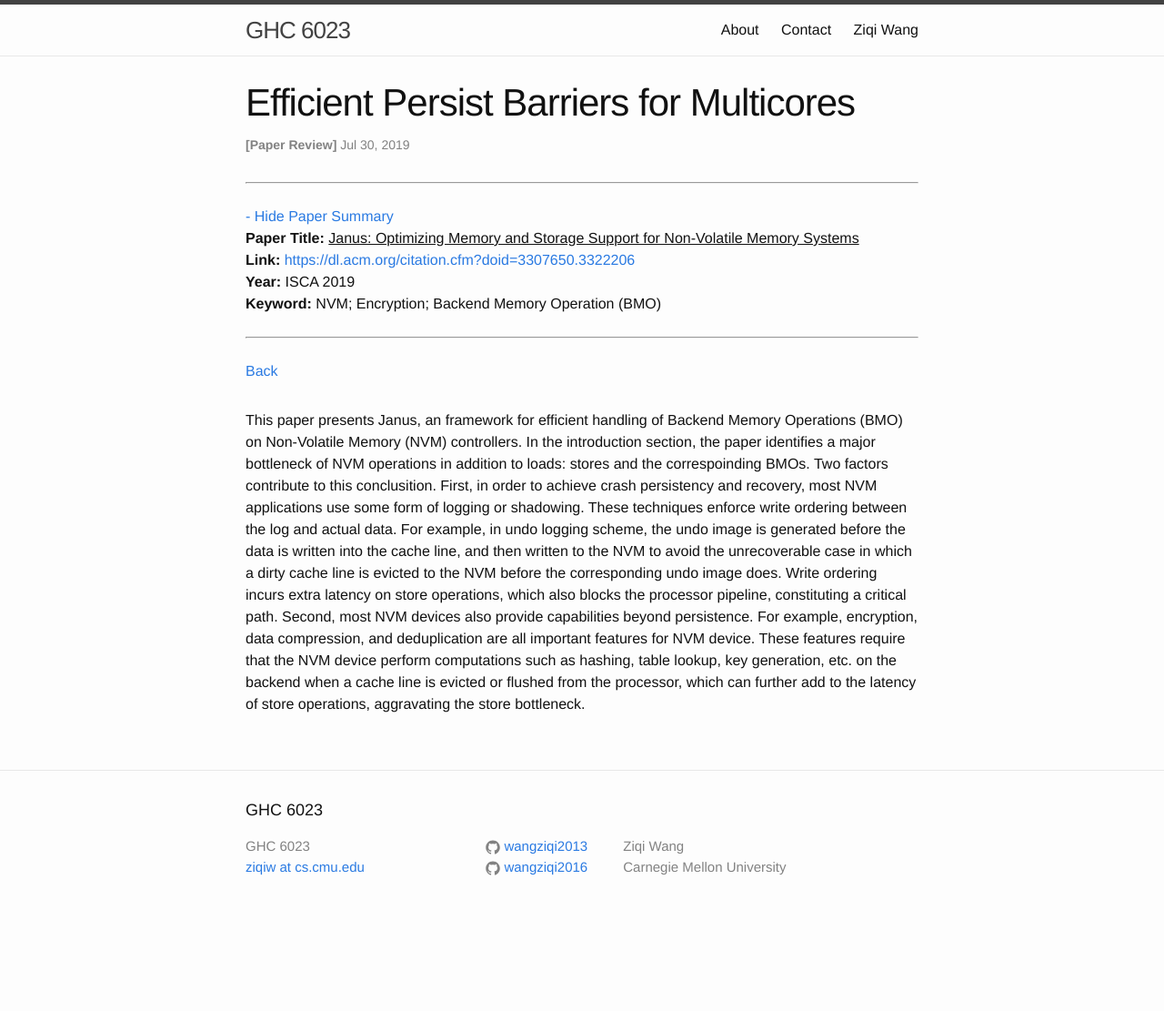
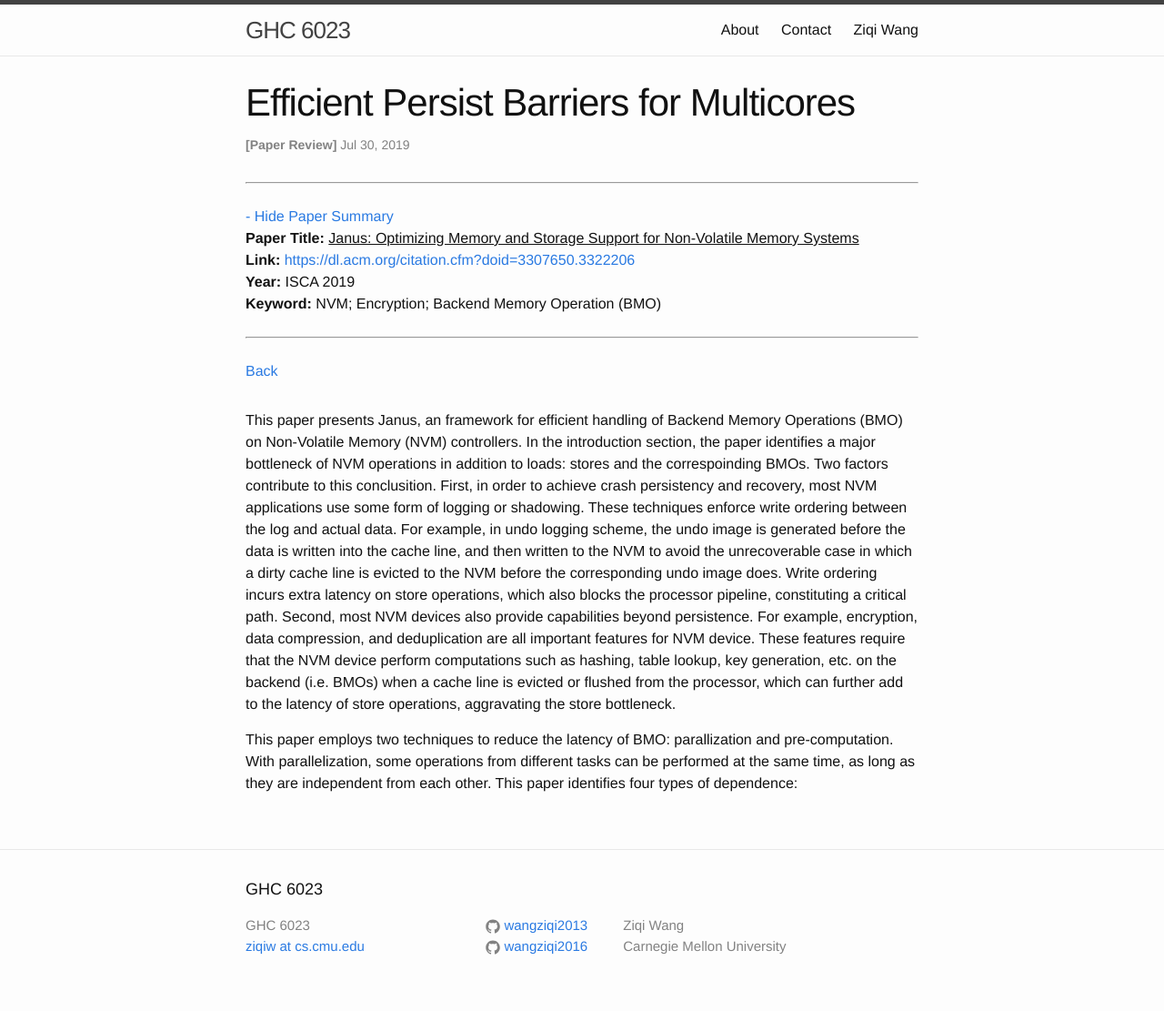
Before and after one commit to wangziqi2013/wangziqi2013.github.io, a Jekyll site: the page built from _posts/2019-07-29-janus.markdown, in a window 1280 px wide. Shown: the whole page at 91% size. Built offline with Jekyll 4.4.1, drawn with Linux system fonts in a browser that asks for light colours; before the commit the page ends 1024 px from its top, so only the background shows below that.

Commit message:
Working on techniques

```diff
--- a/_posts/2019-07-29-janus.markdown
+++ b/_posts/2019-07-29-janus.markdown
@@ -23,5 +23,9 @@ is evicted to the NVM before the corresponding undo image does. Write ordering i
 which also blocks the processor pipeline, constituting a critical path. Second, most NVM devices also provide capabilities
 beyond persistence. For example, encryption, data compression, and deduplication are all important features for NVM
 device. These features require that the NVM device perform computations such as hashing, table lookup, key generation, etc.
-on the backend when a cache line is evicted or flushed from the processor, which can further add to the latency of store
-operations, aggravating the store bottleneck.
+on the backend (i.e. BMOs) when a cache line is evicted or flushed from the processor, which can further add to the latency
+of store operations, aggravating the store bottleneck.
+
+This paper employs two techniques to reduce the latency of BMO: parallization and pre-computation. With parallelization,
+some operations from different tasks can be performed at the same time, as long as they are independent from each other.
+This paper identifies four types of dependence:
```
